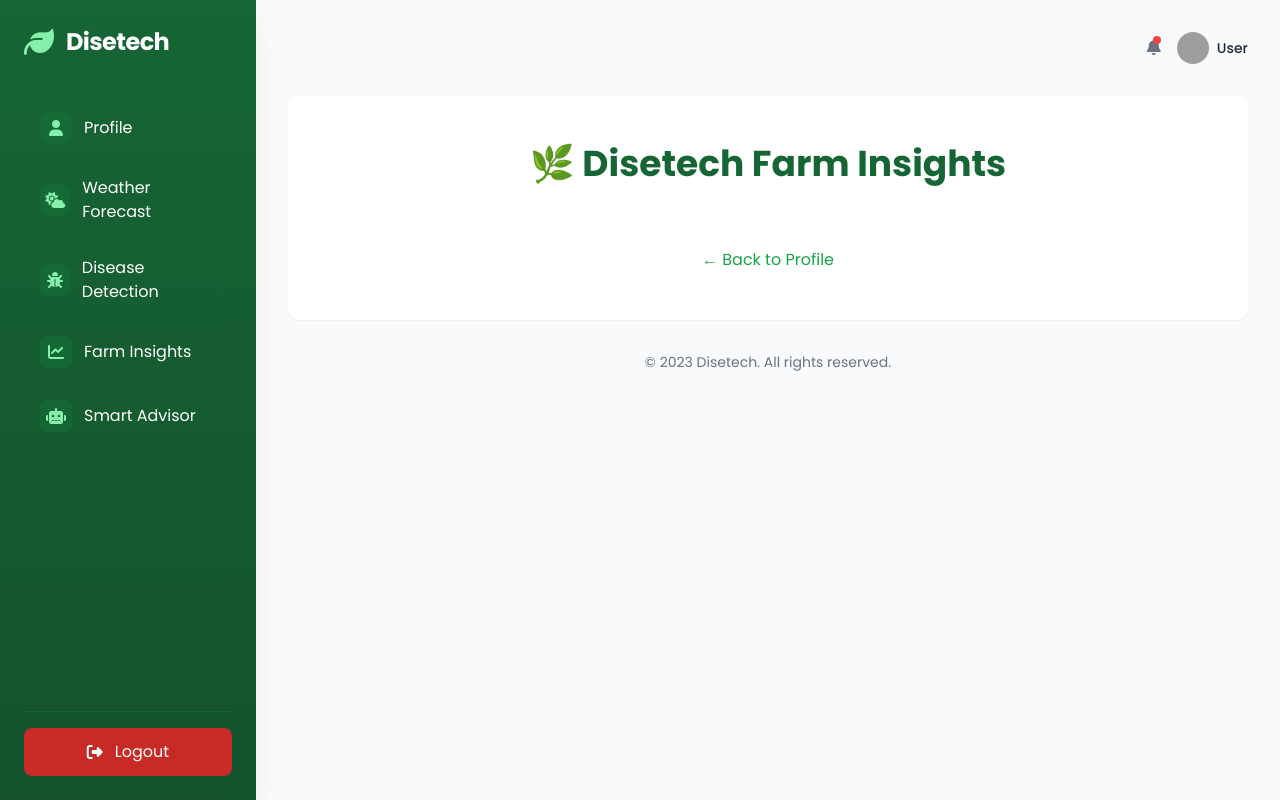
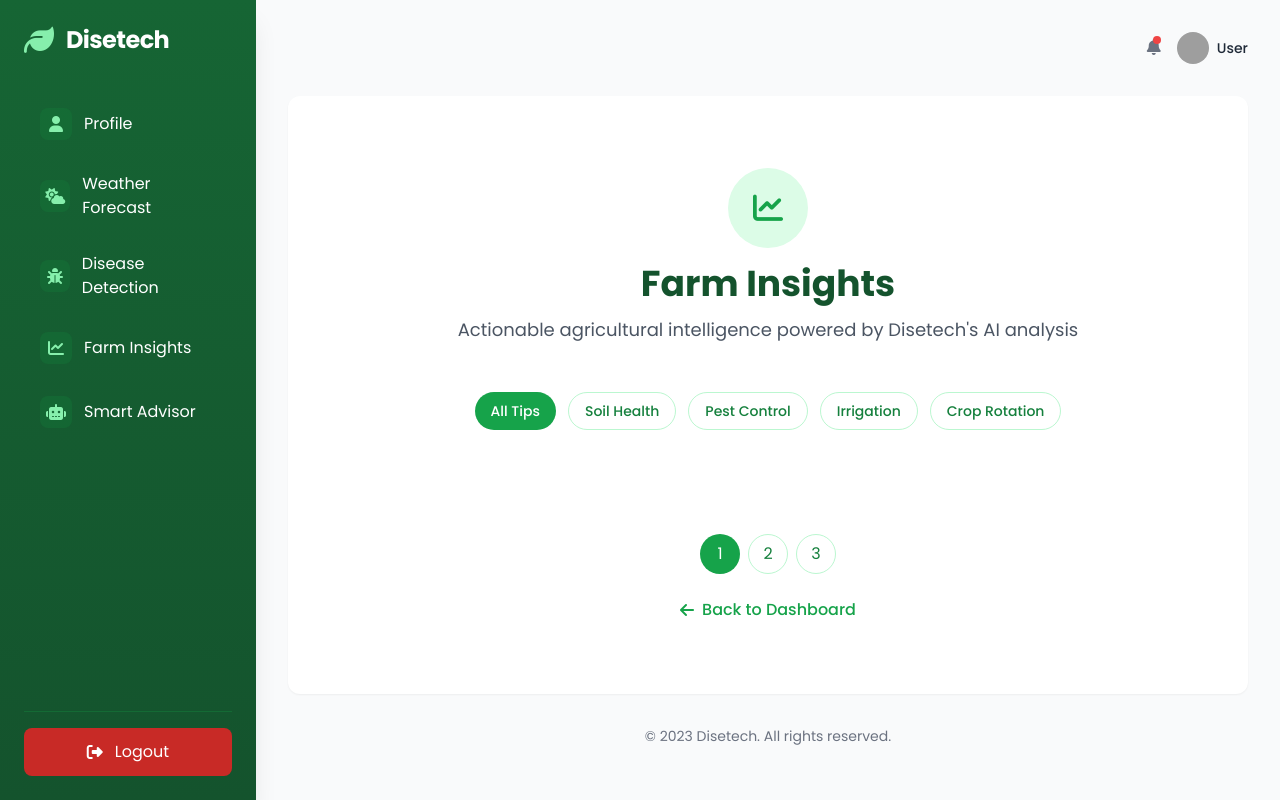
Before and after one commit to chegeMP/Disetech, a Flask app: template app/templates/insights.html in a window 1280 px wide. Run offline with Flask 3, Linux system fonts and the light colour scheme; the template is opened without the code that fills it, so the values that code supplies are empty; some libraries are stand-ins or nearby versions; grey boxes are pictures that could not be loaded.

Commit message:
More Improvements

```diff
--- a/app/templates/insights.html
+++ b/app/templates/insights.html
@@ -6,22 +6,94 @@
   <meta charset="UTF-8">
   <title>Farm Insights - Disetech</title>
   <script src="https://cdn.tailwindcss.com"></script>
+  <link href="https://cdnjs.cloudflare.com/ajax/libs/font-awesome/6.4.0/css/all.min.css" rel="stylesheet">
+  <style>
+    .insight-card {
+      transition: all 0.3s ease;
+      border: 1px solid #e5e7eb;
+    }
+    .insight-card:hover {
+      transform: translateY(-5px);
+      box-shadow: 0 20px 25px -5px rgba(0, 0, 0, 0.1), 0 10px 10px -5px rgba(0, 0, 0, 0.04);
+    }
+    .category-badge {
+      position: absolute;
+      top: -12px;
+      right: 20px;
+      padding: 0.25rem 0.75rem;
+      border-radius: 9999px;
+      font-size: 0.75rem;
+      font-weight: 600;
+    }
+  </style>
 </head>
-<body class="bg-green-50 min-h-screen">
-  <div class="max-w-6xl mx-auto p-6">
-    <h1 class="text-4xl font-bold text-green-800 mb-6 text-center">🌿 Disetech Farm Insights</h1>
+<body class="bg-gradient-to-b from-green-50 to-teal-50 min-h-screen">
+  <div class="max-w-7xl mx-auto px-4 sm:px-6 lg:px-8 py-12">
+    <!-- Header Section -->
+    <div class="text-center mb-12">
+      <div class="inline-flex items-center justify-center w-20 h-20 rounded-full bg-green-100 mb-4">
+        <i class="fas fa-chart-line text-3xl text-green-600"></i>
+      </div>
+      <h1 class="text-4xl font-bold text-green-900 mb-3">Farm Insights</h1>
+      <p class="text-lg text-gray-600 max-w-2xl mx-auto">
+        Actionable agricultural intelligence powered by Disetech's AI analysis
+      </p>
+    </div>
 
-    <div class="grid grid-cols-1 md:grid-cols-2 lg:grid-cols-3 gap-6">
+    <!-- Filter Controls -->
+    <div class="flex flex-wrap justify-center gap-3 mb-10">
+      <button class="px-4 py-2 rounded-full bg-green-600 text-white text-sm font-medium">All Tips</button>
+      <button class="px-4 py-2 rounded-full bg-white text-green-700 border border-green-200 text-sm font-medium hover:bg-green-50">Soil Health</button>
+      <button class="px-4 py-2 rounded-full bg-white text-green-700 border border-green-200 text-sm font-medium hover:bg-green-50">Pest Control</button>
+      <button class="px-4 py-2 rounded-full bg-white text-green-700 border border-green-200 text-sm font-medium hover:bg-green-50">Irrigation</button>
+      <button class="px-4 py-2 rounded-full bg-white text-green-700 border border-green-200 text-sm font-medium hover:bg-green-50">Crop Rotation</button>
+    </div>
+
+    <!-- Insights Grid -->
+    <div class="grid grid-cols-1 md:grid-cols-2 lg:grid-cols-3 gap-8">
       {% for tip in tips %}
-        <div class="bg-white rounded-2xl shadow-lg p-6 hover:shadow-2xl transition duration-300">
-          <h2 class="text-xl font-semibold text-green-700 mb-2">{{ tip.title }}</h2>
-          <p class="text-gray-700">{{ tip.body }}</p>
+        <div class="insight-card bg-white rounded-xl p-6 relative">
+          <!-- Category Badge -->
+          <span class="category-badge bg-{{ tip.category_color }}-100 text-{{ tip.category_color }}-800">
+            {{ tip.category }}
+          </span>
+
+          <!-- Icon -->
+          <div class="w-12 h-12 rounded-lg bg-green-50 flex items-center justify-center mb-4">
+            <i class="{{ tip.icon }} text-green-600"></i>
+          </div>
+
+          <!-- Content -->
+          <h2 class="text-xl font-bold text-gray-900 mb-3">{{ tip.title }}</h2>
+          <p class="text-gray-600 mb-4">{{ tip.body }}</p>
+
+          <!-- Action Button -->
+          <div class="flex justify-between items-center mt-auto">
+            <span class="text-xs text-gray-500">{{ tip.date }}</span>
+            <button class="text-green-600 hover:text-green-800 text-sm font-medium flex items-center">
+              Read more <i class="fas fa-chevron-right ml-1 text-xs"></i>
+            </button>
+          </div>
         </div>
       {% endfor %}
     </div>
 
-    <div class="text-center mt-10">
-      <a href="/profile" class="text-green-600 hover:underline">&larr; Back to Profile</a>
+    <!-- Pagination/Footer -->
+    <div class="mt-16 flex flex-col items-center">
+      <div class="flex space-x-2 mb-6">
+        <button class="w-10 h-10 rounded-full bg-green-600 text-white flex items-center justify-center">
+          1
+        </button>
+        <button class="w-10 h-10 rounded-full bg-white text-green-700 border border-green-200 flex items-center justify-center hover:bg-green-50">
+          2
+        </button>
+        <button class="w-10 h-10 rounded-full bg-white text-green-700 border border-green-200 flex items-center justify-center hover:bg-green-50">
+          3
+        </button>
+      </div>
+      <a href="/profile" class="inline-flex items-center text-green-600 hover:text-green-800 font-medium">
+        <i class="fas fa-arrow-left mr-2"></i> Back to Dashboard
+      </a>
     </div>
   </div>
 </body>
```
Also changed, not shown: 1 other file.
